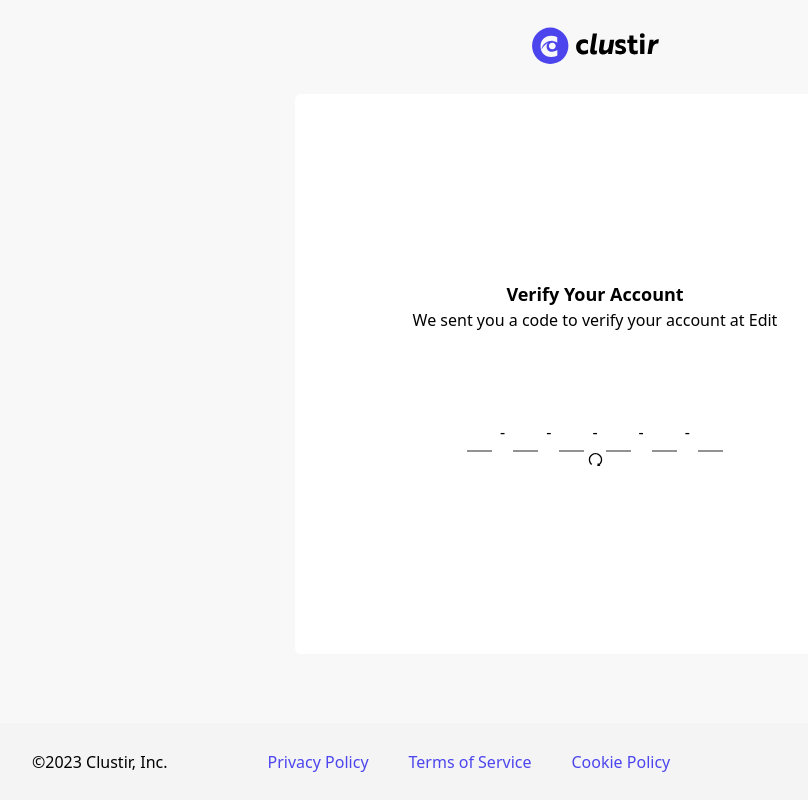
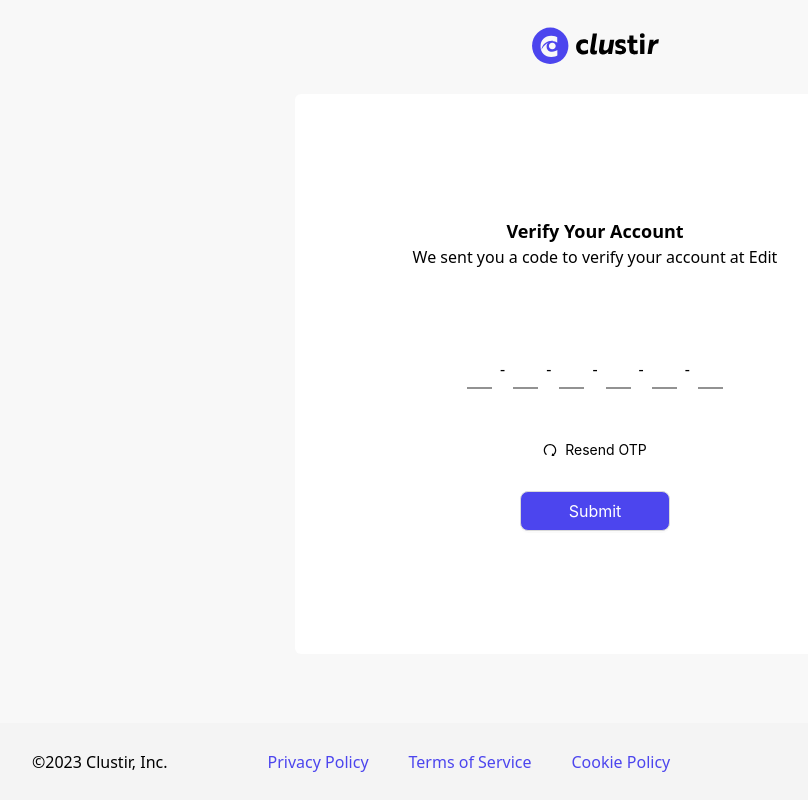
Before and after one commit to techtic-full-stack/clustir-web, a Next.js app in the folder clustir-frontend/: page /verify in a window 1280 px wide. Shown: the whole page, without its empty margins (45-853 px from the left). Built offline with nearby package versions, Linux system fonts and the light colour scheme.

Commit message:
issue fixed

```diff
--- a/clustir-frontend/src/components/VerifyOTP.tsx
+++ b/clustir-frontend/src/components/VerifyOTP.tsx
@@ -1,12 +1,35 @@
-import { RedoOutlined } from "@ant-design/icons"
-import { useState } from "react"
-import OTPInput from "react-otp-input"
+import { RedoOutlined } from "@ant-design/icons";
+import { Button, Typography } from "antd";
+import { useEffect, useState } from "react";
+import OTPInput from "react-otp-input";
 
+const { Text } = Typography;
 const VerifyOTP = () => {
+  const [email, setEmail] = useState("");
+  const [otp, setOtp] = useState("");
+  const [resendTimer, setResendTimer] = useState(0);
 
-    const [email, setEmail] = useState('')
-    const [otp, setOtp] = useState('')
-    return (<>
+  useEffect(() => {
+    let timerId: ReturnType<typeof setTimeout>;
+
+    if (resendTimer > 0) {
+      timerId = setTimeout(() => {
+        setResendTimer((prevTimer) => prevTimer - 1);
+      }, 1000);
+    }
+
+    return () => {
+      clearTimeout(timerId);
+    };
+  }, [resendTimer]);
+
+  const handleResendOTP = () => {
+    // Simulate sending OTP and start the timer
+    setResendTimer(15);
+  };
+
+  return (
+    <>
       <div className="flex justify-center items-center h-[70vh] m-[30px]">
         <div className="w-[400px]">
           <div className="flex justify-center items-center font-[700] text-[18px]  text-[#000000]">
@@ -16,24 +39,42 @@ const VerifyOTP = () => {
           <div className="flex justify-center items-center font-[500] text-[16px]  text-[#000000]">
             We sent you a code to verify your account at {email} Edit
           </div>
-                <div className="flex justify-center items-center mt-[80px]">
+          <div className=" flex  flex-col justify-center items-center">
+
+          <div className="mt-[80px]">
             <OTPInput
               value={otp}
               onChange={setOtp}
               onPaste={(e) => setOtp(e.clipboardData.getData("text"))} // Handle onPaste event
               numInputs={6}
               renderSeparator={<span>-</span>}
-                        // containerStyle={"otp-container"}
-                        renderInput={(props) => <input   {...props} />}
+              renderInput={(props) => <input {...props} />}
               inputStyle={"otp-input"}
             />
           </div>
-                <div className="flex justify-center items-center">
-                <RedoOutlined style={{ fontSize: "15px", color: "#000" }} />
+          <div className="flex justify-center items-center mt-[50px] space-x-2 cursor-pointer">
+            {resendTimer > 0 ? (
+              <Text className="text-[#000]">
+                Resend OTP in {resendTimer} sec
+              </Text>
+            ) : (
+              <>
+                <RedoOutlined style={{ fontSize: "14px", color: "#000" }} />
+                <Text className="text-[#000]" onClick={handleResendOTP}>
+                  Resend OTP
+                </Text>
+              </>
+            )}{" "}
+
+          </div>
+
+            <Button size="large" className="bg-[#4C45EE] text-[white] w-[150px] mt-[30px]">
+                Submit
+            </Button>
             </div>
         </div>
-
       </div>
-    </>)
-}
-export default VerifyOTP
+    </>
+  );
+};
+export default VerifyOTP;
```
Lines whose indentation alone changed are shown as unchanged.
